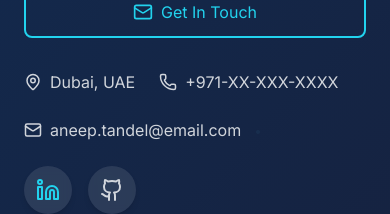
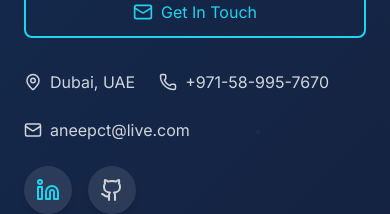
Before and after one commit to aneepct/web-resume, a Next.js app: page / in a window 390 px wide. Shown: the part 481-695 px from the top of the page. Built offline with nearby package versions, Linux system fonts and the light colour scheme.

Commit message:
Update email and phone number

```diff
--- a/src/components/Contact.tsx
+++ b/src/components/Contact.tsx
@@ -28,7 +28,7 @@ export default function Contact() {
                   </div>
                   <div>
                     <h4 className="font-semibold text-white">Email</h4>
-                    <p className="text-gray-300">aneep.tandel@email.com</p>
+                    <p className="text-gray-300">aneepct@live.com</p>
                   </div>
                 </div>
 
@@ -38,7 +38,7 @@ export default function Contact() {
                   </div>
                   <div>
                     <h4 className="font-semibold text-white">Phone</h4>
-                    <p className="text-gray-300">+971-XX-XXX-XXXX</p>
+                    <p className="text-gray-300">+971-58-995-7670</p>
                   </div>
                 </div>
 
--- a/src/components/Hero.tsx
+++ b/src/components/Hero.tsx
@@ -47,11 +47,11 @@ export default function Hero() {
               </div>
               <div className="flex items-center gap-2">
                 <Phone size={18} />
-                <span>+971-XX-XXX-XXXX</span>
+                <span>+971-58-995-7670</span>
               </div>
               <div className="flex items-center gap-2">
                 <Mail size={18} />
-                <span>aneep.tandel@email.com</span>
+                <span>aneepct@live.com</span>
               </div>
             </div>
 
```
